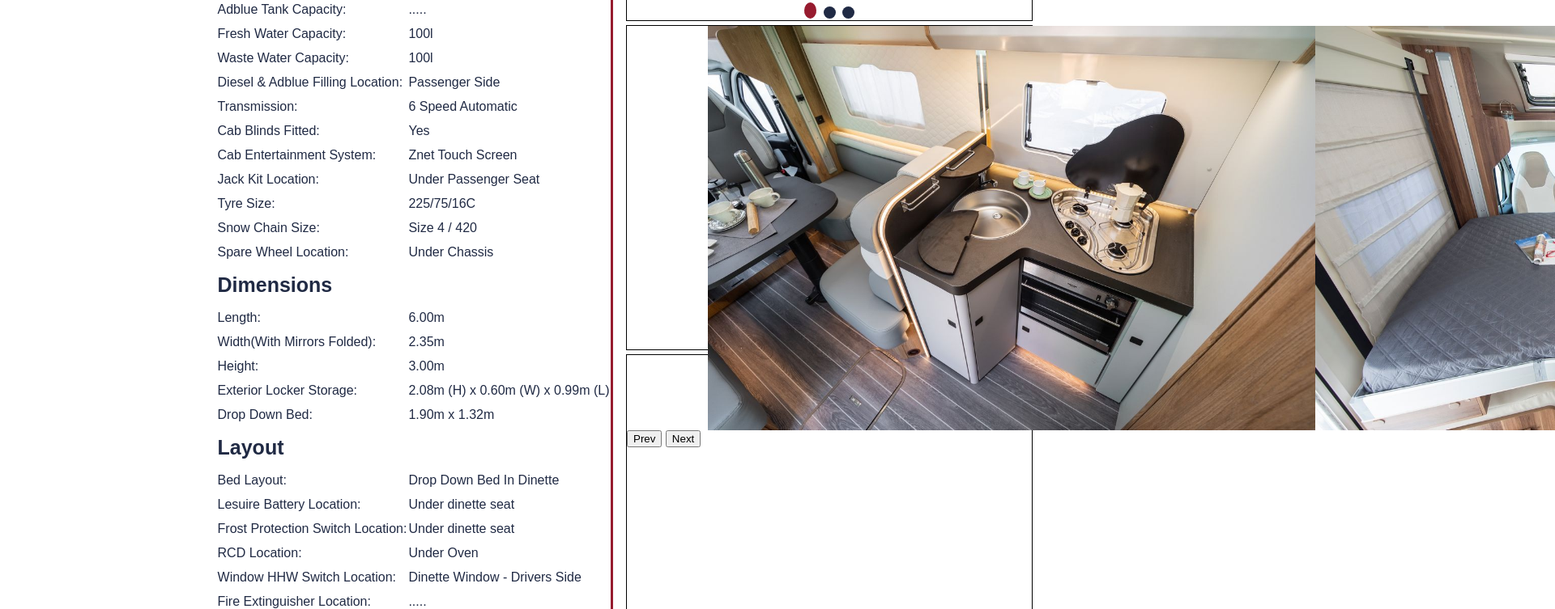
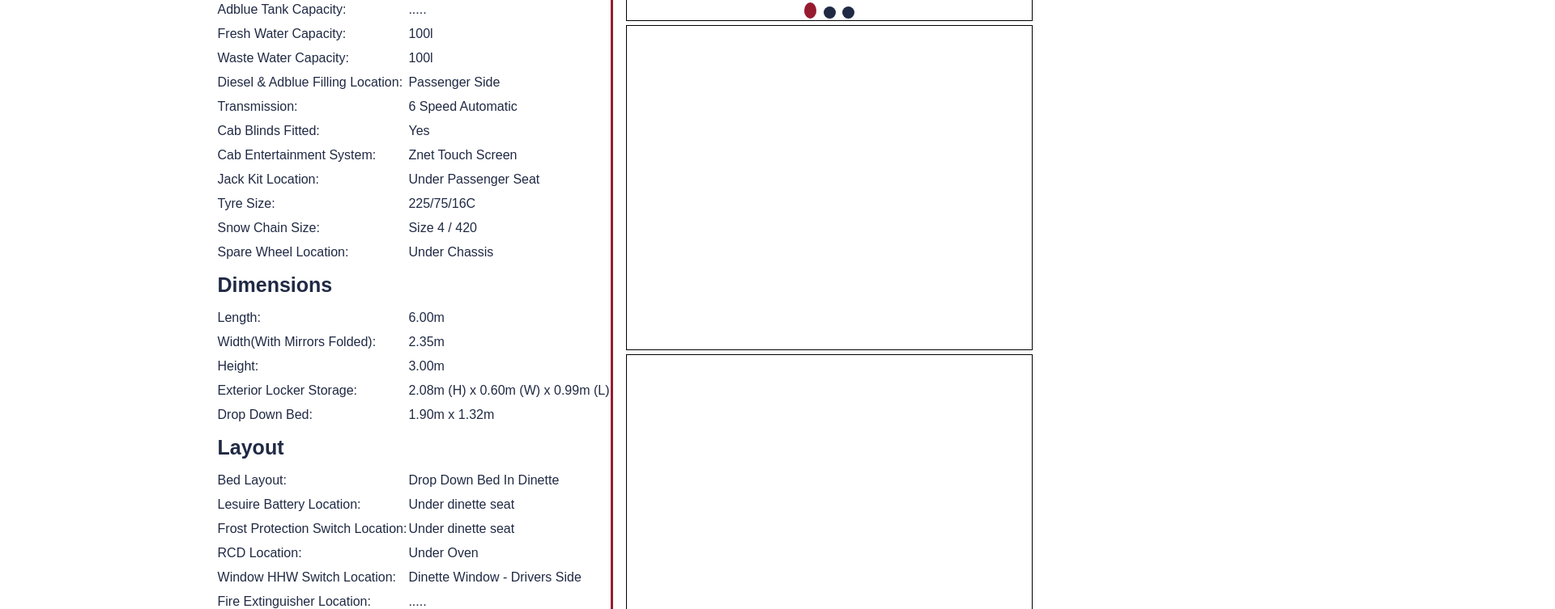
Before and after one commit to Rjandrews99/2021-Fleet, a plain HTML site: page index.html in a window 1280 px wide. Shown: the part 658-1411 px from the top of the page at 81% size, 1920 px wide, since content can reach past the window. Drawn offline with Linux system fonts and the light colour scheme.

Commit message:
Update index.html

```diff
--- a/index.html
+++ b/index.html
@@ -213,18 +213,6 @@
                 </div>
 
                 <div class="slideShow2">
-                    <div class="carousel-container">
-                        <div class="carousel-slide">
-                            <img src="./Resources/images/Rainbow /kitchen1.jpg" id="lastClone">
-                            <img src="Resources/images/Rainbow /bed1.jpg">
-                            <img src="./Resources/images/Rainbow /Dinnette1.jpg">
-                            <img src="./Resources/images/Rainbow /dinnette2.jpg">
-                            <img src="./Resources/images/Rainbow /kitchen1.jpg">
-                            <img src="Resources/images/Rainbow /bed1.jpg" id="firstClone">
-                        </div>
-                    </div>
-                    <button id="prevBtn">Prev</button>
-                    <button id="nextBtn">Next</button>
                 </div>
                 <div class="slideShow3"></div>
                 <div class="slideShow4"></div>
```
